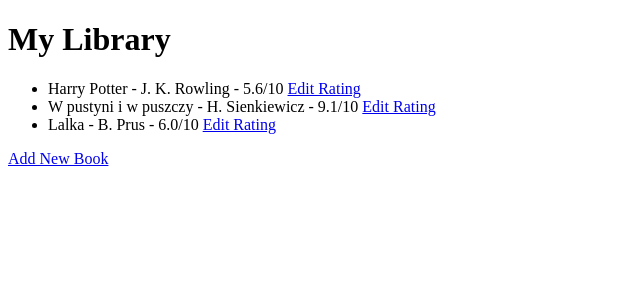
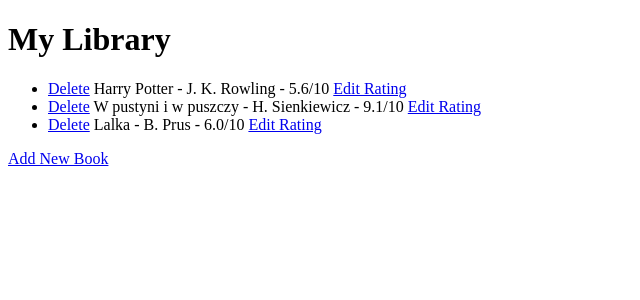
Before and after one commit to MariuszLepkowski/Virtual-Bookshelf-Flask-SQL, a Flask app: page / in a window 1280 px wide. Shown: the top 300 px of the page, without its empty margins (0-640 px from the left). Run offline with Flask 3, Linux system fonts and the light colour scheme.

Commit message:
Add Delete book functionality

```diff
--- a/main.py
+++ b/main.py
@@ -60,5 +60,13 @@ def edit_rating(book_id):
     return render_template('edit.html', book=book)
 
 
+@app.route("/delete/<int:book_id>", methods=['GET'])
+def delete_book(book_id):
+    book_to_delete = db.session.execute(db.select(Books).where(Books.id == book_id)).scalar()
+    db.session.delete(book_to_delete)
+    db.session.commit()
+    return redirect(url_for('home'))
+
+
 if __name__ == "__main__":
     app.run(debug=True)
--- a/templates/index.html
+++ b/templates/index.html
@@ -12,7 +12,11 @@
       {% else %}
         <ul>
         {% for book in all_books %}
-          <li> {{ book.title }} - {{ book.author }} - {{ book.rating }}/10 <a href={{ url_for('edit_rating', book_id=book.id) }}>Edit Rating</a></li>
+          <li>
+            <a href={{ url_for('delete_book', book_id=book.id) }}>Delete</a>
+            {{ book.title }} - {{ book.author }} - {{ book.rating }}/10
+            <a href={{ url_for('edit_rating', book_id=book.id) }}>Edit Rating</a>
+          </li>
         {% endfor %}
       {% endif %}
     </ul>
```
